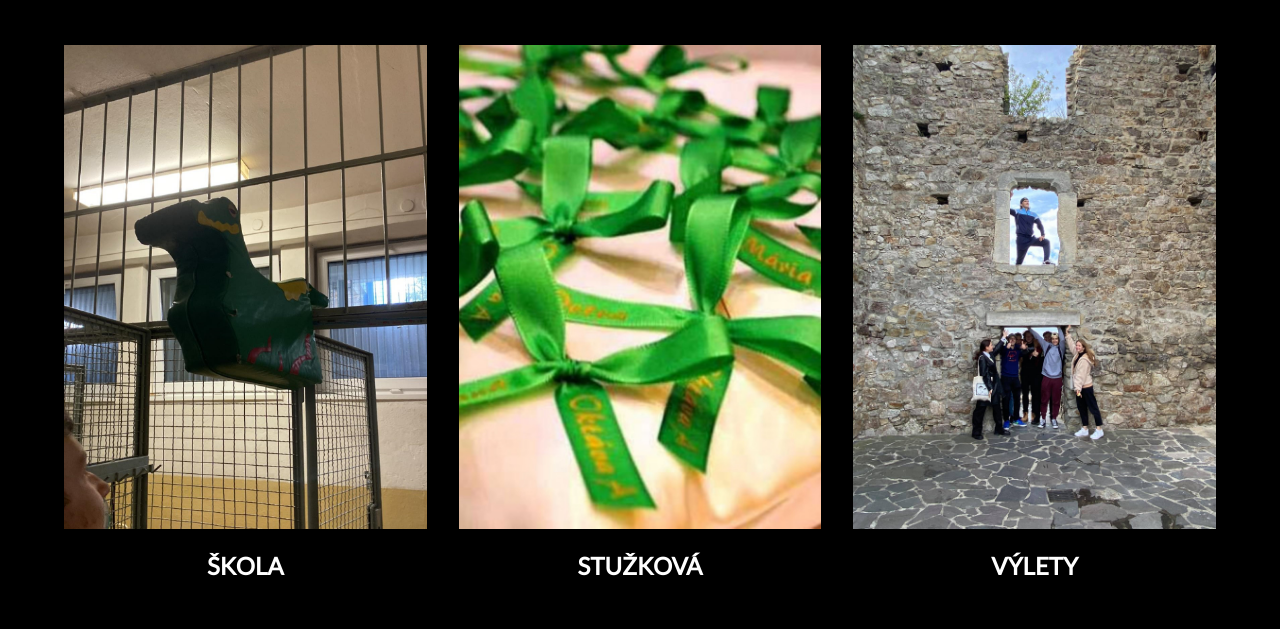
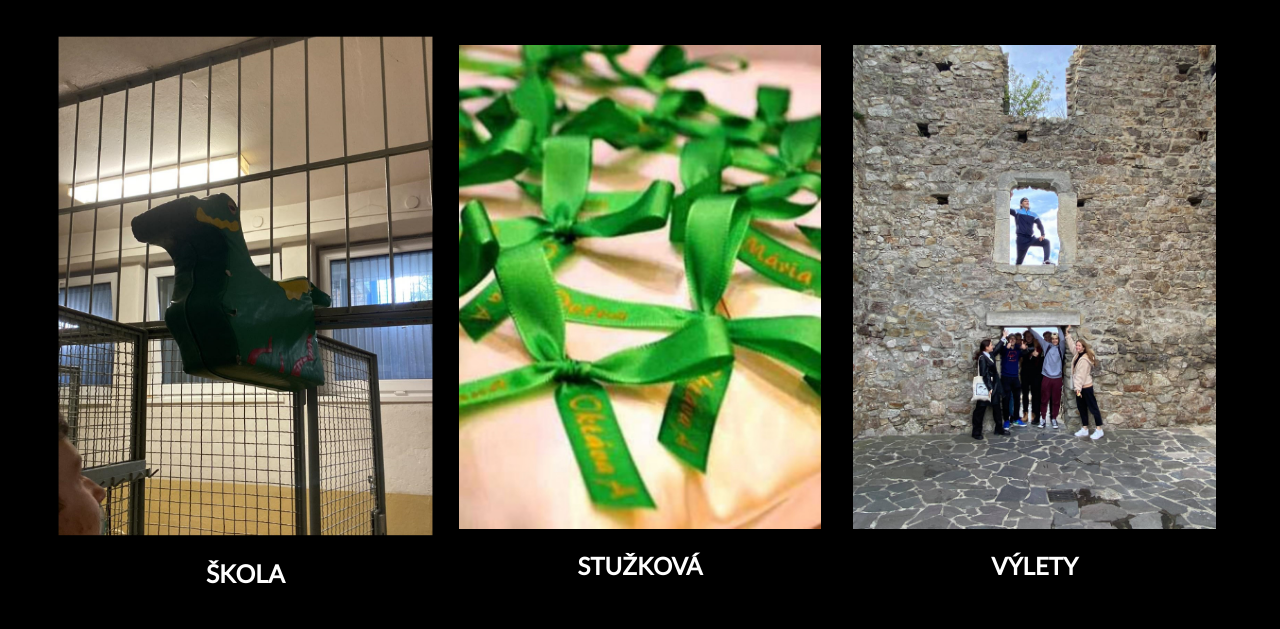
Before and after one commit to stvrtaC/stvrtaC.github.io, a plain HTML site: page index.html in a window 1280 px wide. In both pictures the pointer is over the link "ŠKOLA". Shown: the part 1007-1636 px from the top of the page. Drawn offline with Linux system fonts and the light colour scheme.

Commit message:
Add files via upload

```diff
--- a/assets/style.css
+++ b/assets/style.css
@@ -200,6 +200,11 @@ section {
         & a {
             text-decoration: none;
             color: var(--primary);
+            transition: all .5s ease-out;
+        }
+
+        & a:hover {
+            transform: scale(1.03);
         }
     }
 }
```
